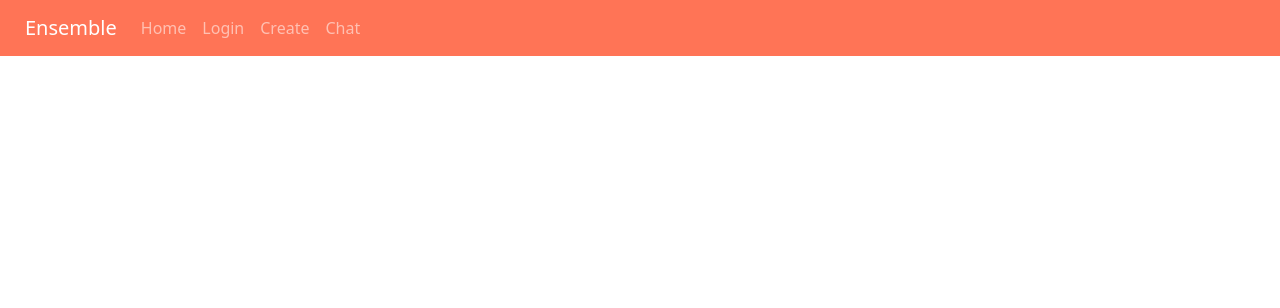
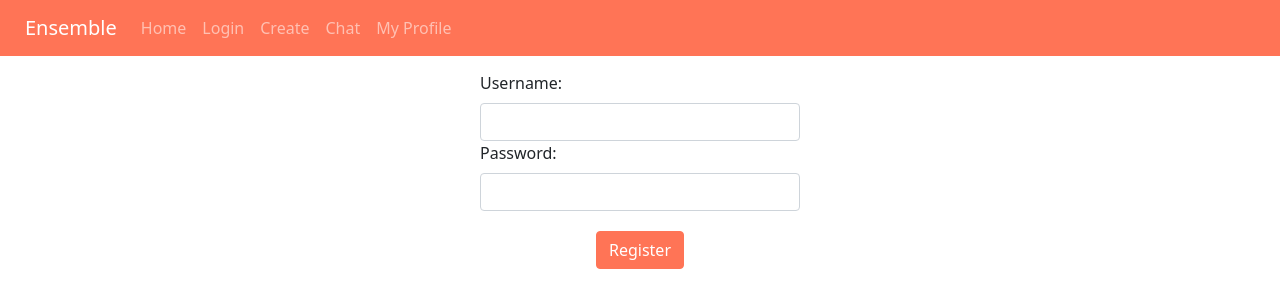
Before and after one commit to dtse48/Ensemble, a React (Create React App) app: page /createaccount in a window 1280 px wide. Shown: the top 308 px of the page. Built offline with nearby package versions, Linux system fonts and the light colour scheme.

Commit message:
users can now create an account, log in page checks if username/password are in database

```diff
--- a/src/App.js
+++ b/src/App.js
@@ -4,7 +4,8 @@ import WelcomePage from "./pages/Welcome";
 import LoginPage from "./pages/Login";
 import CreatePage from "./pages/Create";
 import ChatPage from "./pages/Chat";
-import Post from "./pages/Post";
+import CreateAccount from "./pages/CreateAccount";
+import Profile from "./pages/Profile";
 import "bootstrap/dist/css/bootstrap.css";
 function App() {
   return (
@@ -21,8 +22,11 @@ function App() {
       <Route path = "/chat">
         <ChatPage></ChatPage>
       </Route>
-      <Route path = "/newpost">
-        <Post></Post>
+      <Route path = "/createaccount">
+        <CreateAccount></CreateAccount>
+      </Route>
+      <Route path = "/myprofile">
+        <Profile></Profile>
       </Route>
     </NavigationBar>
   );
--- a/src/navigation/NavigationBar.js
+++ b/src/navigation/NavigationBar.js
@@ -11,6 +11,7 @@ function NavigationBar(props) {
                 <Nav><Nav.Link href = "/login">Login</Nav.Link></Nav>
                 <Nav><Nav.Link href = "/create">Create</Nav.Link></Nav>
                 <Nav><Nav.Link href = "/chat">Chat</Nav.Link></Nav>
+                <Nav className="ml-auto"><Nav.Link href = "/myprofile">My Profile</Nav.Link></Nav>
             </Navbar>
             {props.children}
         </div>
--- a/src/pages/Chat.js
+++ b/src/pages/Chat.js
@@ -1,5 +1,5 @@
 import Alert from "react-bootstrap/Alert";
-import Post from "./Post";
+
 function ChatPage() {
     return (
         <div>chat page</div>
--- a/src/pages/Create.js
+++ b/src/pages/Create.js
@@ -2,7 +2,6 @@ import Form from "react-bootstrap/Form";
 import Button from "react-bootstrap/Button";
 import classes from "./Create.module.css";
 import Card from "react-bootstrap/Card";
-import Alert from "react-bootstrap/Alert";
 import {useState} from "react";
 import {useHistory} from "react-router-dom";
 
@@ -50,10 +49,9 @@ function CreatePage() {
             history.push("/");
             alert("Congratulations, your post was successful!");
         })
-        console.log("made it");
     }
     return (
-        <div>
+        <div style={{marginTop:"10px"}}>
         {showForm === true ?
             <Form className = {classes.form} onSubmit = {submitHandler}>
                 <Form.Group>
--- a/src/pages/Create.module.css
+++ b/src/pages/Create.module.css
@@ -3,9 +3,6 @@
 }
 .error {
     color: red;
-}
-.button {
-    background-color: #ff7456 ;
 }
 .image {
     margin-top: 20px;
--- /dev/null
+++ b/src/pages/CreateAccount.js
@@ -0,0 +1,51 @@
+import Form from "react-bootstrap/Form";
+import Button from "react-bootstrap/Button";
+import {useState} from "react";
+import {useHistory} from "react-router-dom";
+
+function CreateAccount() {
+    const [username,setUsername] = useState("");
+    const [password,setPassword] = useState("");
+    const [submitted,setSubmitted] = useState(false);
+    const history = useHistory();
+    function registrationHandler() {
+        setSubmitted(true);
+        if (username !== "" && password !== "") {
+            let userData = {
+                username: username,
+                password: password
+            }
+            fetch("https://ensemble-75caf-default-rtdb.firebaseio.com/users.json",
+            {
+                method:"POST",
+                body:JSON.stringify(userData),
+                headers: {"Content-Type": "application/json"}
+            }).then(() => {
+                history.push("/");
+                alert("Congratulations, you have created an account!");
+            })
+        }
+    }
+    return (
+        <div>
+            <Form style = {{marginLeft: "auto",marginRight:"auto",marginTop:"15px",width:"25%"}}>
+                <Form.Group>
+                    <Form.Label>Username:</Form.Label>
+                    <Form.Control type = "text" onBlur={(response)=>{setUsername(response.target.value);}}></Form.Control>
+                    {submitted && username === "" ?
+                    <div style={{color:"red"}}>Username is required!</div>
+                    : null}
+                    <Form.Label>Password:</Form.Label>
+                    <Form.Control type = "password" onBlur={(response)=>{setPassword(response.target.value);}}></Form.Control>
+                    {submitted && password === "" ?
+                    <div style={{color:"red"}}>Password is required!</div>
+                    : null}
+                </Form.Group>
+                <div style = {{textAlign:"center"}}>
+                    <Button style = {{marginTop:"20px",marginLeft:"auto",marginRight:"auto",backgroundColor: "#ff7456",borderColor:"#ff7456"}} onClick = {registrationHandler}>Register</Button>
+                </div>
+            </Form>
+        </div>
+    );
+}
+export default CreateAccount;
--- /dev/null
+++ b/src/pages/Login.css
@@ -0,0 +1,4 @@
+#noAccount {
+    text-align:"center";
+    margin-top:15px
+}
--- a/src/pages/Login.js
+++ b/src/pages/Login.js
@@ -1,21 +1,67 @@
 import Form from "react-bootstrap/Form";
 import Button from "react-bootstrap/Button";
+import {Link} from "react-router-dom";
+import {useState} from "react";
 
 function LoginPage() {
+    const [username,setUsername] = useState("");
+    const [password,setPassword] = useState("");
+    const [submitted,setSubmitted] = useState(false);
+    const [loadedUsers,setLoadedUsers] = useState([]);
+    const [userFound,setUserFound] = useState(null);
+    function submitHandler() {
+        setSubmitted(true);
+        if (username !== "" && password !== "") {
+            fetch("https://ensemble-75caf-default-rtdb.firebaseio.com/users.json"
+            ).then(response => {
+                return response.json();
+            }).then(data => {
+                const users = [];
+                for (const key in data) {
+                    const user = {
+                        id: key,
+                        ...data[key]
+                    }
+                    users.push(user);
+                }
+                setLoadedUsers(users);
+            });
+            for (const key in loadedUsers) {
+                if (username === loadedUsers[key].username && password === loadedUsers[key].password) {
+                    console.log("user found!");
+                    setUserFound(true);
+                }
+            }
+            if (userFound === null) {
+                setUserFound(false);
+            }
+        }
+    }
     return (
         <div>
             <Form style = {{marginLeft: "auto",marginRight:"auto",marginTop:"15px",width:"25%"}}>
                 <Form.Group>
                     <Form.Label>Username:</Form.Label>
-                    <Form.Control type = "text"></Form.Control>
+                    <Form.Control type = "text" onBlur={(response)=>{setUsername(response.target.value);}}></Form.Control>
+                    {submitted && username === "" ?
+                    <div style={{color:"red"}}>Username is required!</div>
+                    : null}
                     <Form.Label>Password:</Form.Label>
-                    <Form.Control type = "password"></Form.Control>
+                    <Form.Control type = "password" onBlur={(response)=>{setPassword(response.target.value);}}></Form.Control>
+                    {submitted && password === "" ?
+                    <div style={{color:"red"}}>Password is required!</div>
+                    : null}
+                    {userFound === false ?
+                    <div style={{color:"red"}}>Username or Password incorrect!</div>
+                    : null}
                 </Form.Group>
                 <div style = {{textAlign:"center"}}>
-                    <Button style = {{marginTop:"20px",marginLeft:"auto",marginRight:"auto",backgroundColor: "#ff7456",borderColor:"#ff7456"}}>Log in</Button>
+                    <Button style = {{marginTop:"20px",marginLeft:"auto",marginRight:"auto",backgroundColor: "#ff7456",borderColor:"#ff7456"}} onClick = {submitHandler}>Log in</Button>
                 </div>
             </Form>
-            <div style={{textAlign:"center",marginTop:"15px"}}>Don't have an account? Create one here</div>
+            <div style={{textAlign:"center",marginTop:"15px"}}>
+                <Link to = "/createaccount">Don't have an account? Create one here</Link>
+            </div>
         </div>
     );
 }
--- a/src/pages/Post.js
+++ /dev/null
@@ -1,7 +0,0 @@
-function Post(props) {
-    console.log(props);
-    return (
-        <div>New Post page! </div>
-    );
-}
-export default Post;
--- /dev/null
+++ b/src/pages/Profile.js
@@ -0,0 +1,6 @@
+function Profile() {
+    return (
+        <div>My Profile</div>
+    );
+}
+export default Profile;
```
Also changed, not shown: src/pages/Login.module.css (deleted).
